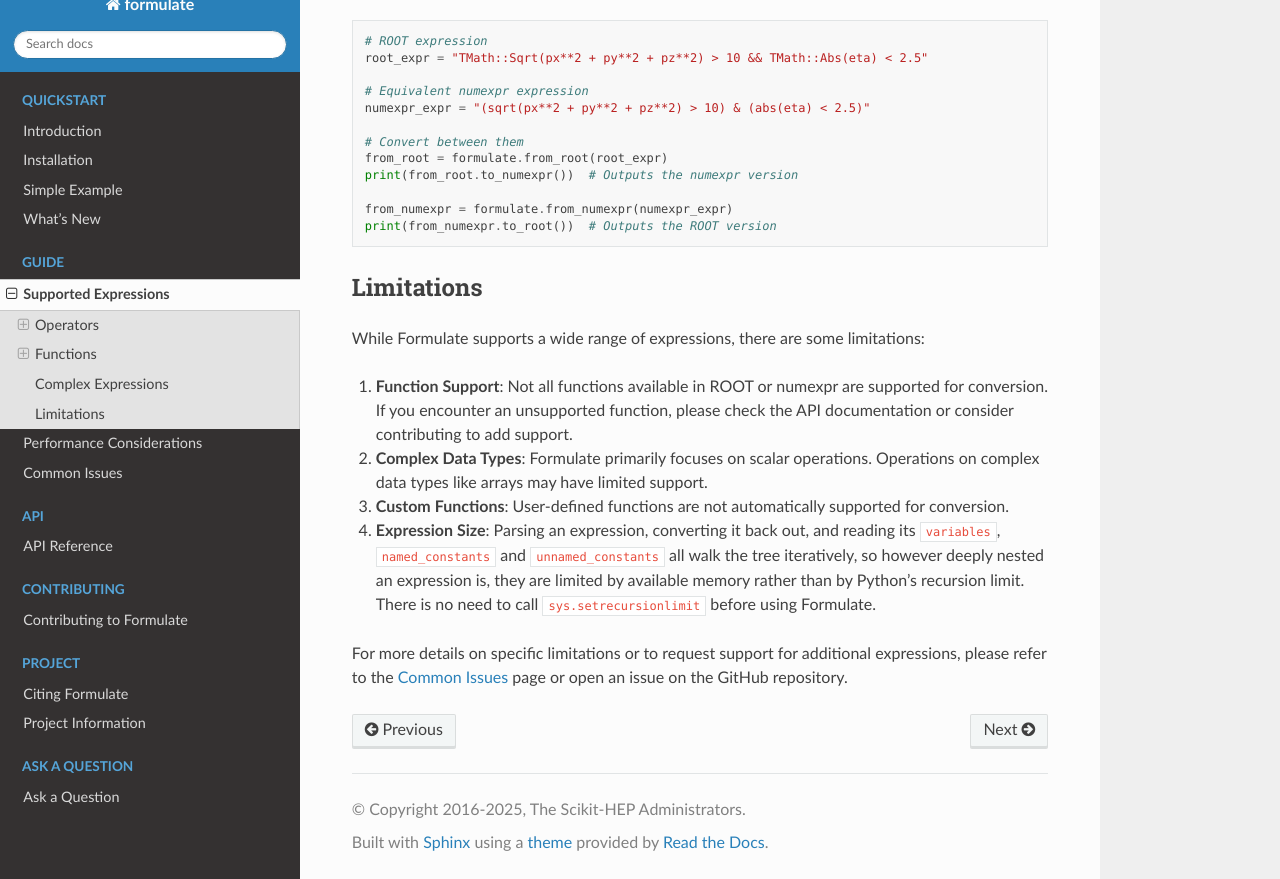
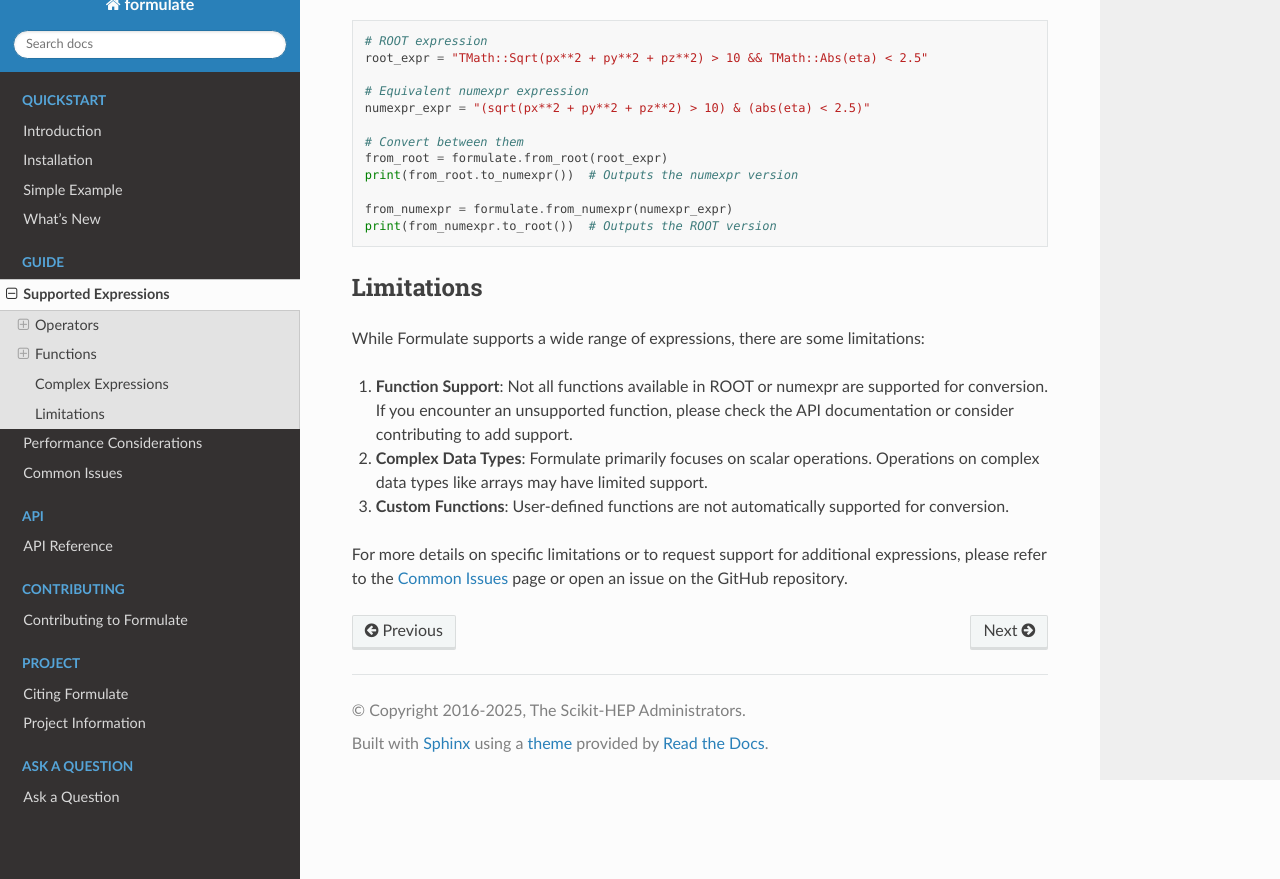
Before and after one commit to scikit-hep/formulate, a Sphinx documentation site: the page built from docs/guide/expressions.rst, in a window 1280 px wide and 900 px high, scrolled down 2446 px, cut to the strip 21-900 px from the top of the window. Built offline with Sphinx 7.4.7 and the Read the Docs theme 3.1.0, drawn with Linux system fonts in a browser that asks for light colours.

Commit message:
docs: drop the recursion depth limitation
Parsing, serializing and the variables family all walk iteratively now,
so depth is bounded by memory rather than by the interpreter stack.
There is nothing left to warn about, and the entry does not belong in a
list of limitations.

Assisted-by: claude-code:claude-opus-5

```diff
--- a/docs/guide/expressions.rst
+++ b/docs/guide/expressions.rst
@@ -201,6 +201,4 @@ While Formulate supports a wide range of expressions, there are some limitations
 
 3. **Custom Functions**: User-defined functions are not automatically supported for conversion.
 
-4. **Expression Size**: Parsing an expression, converting it back out, and reading its ``variables``, ``named_constants`` and ``unnamed_constants`` all walk the tree iteratively, so however deeply nested an expression is, they are limited by available memory rather than by Python's recursion limit. There is no need to call ``sys.setrecursionlimit`` before using Formulate.
-
 For more details on specific limitations or to request support for additional expressions, please refer to the :doc:`issues` page or open an issue on the GitHub repository.
```
